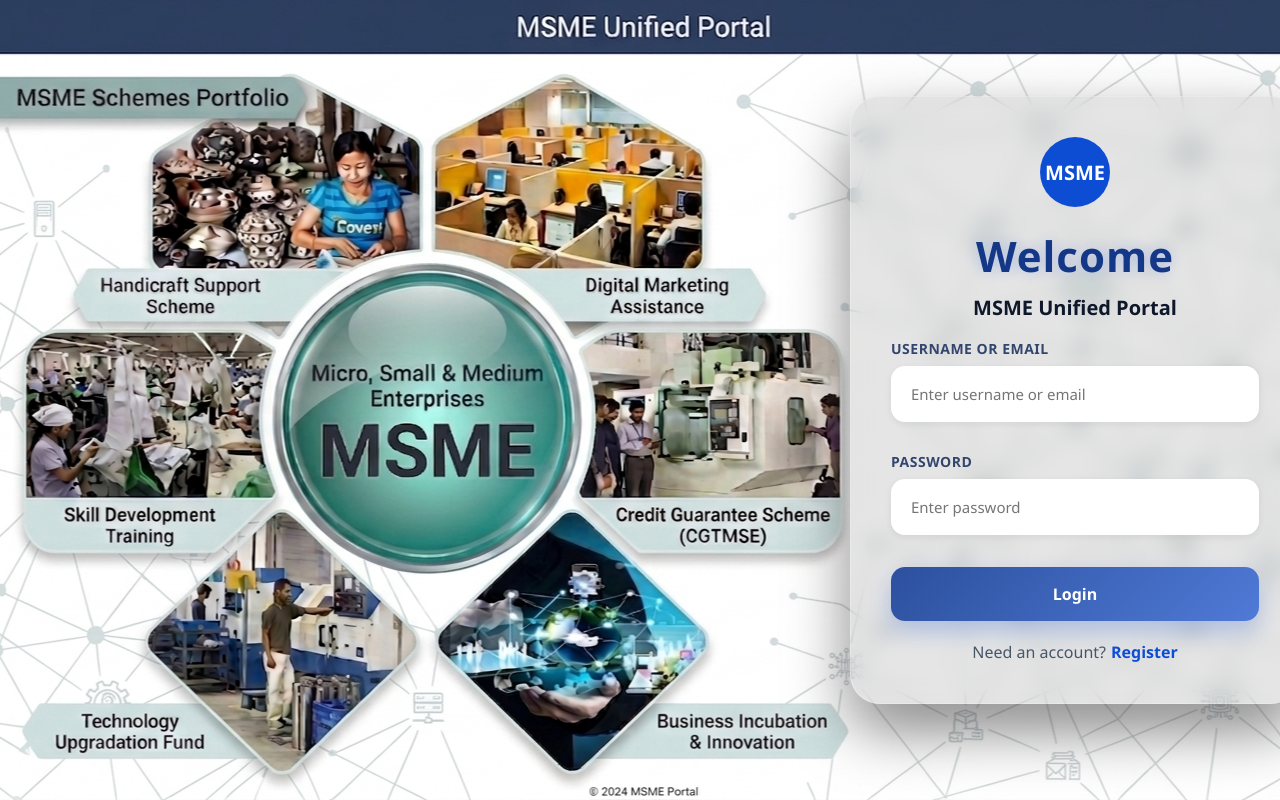
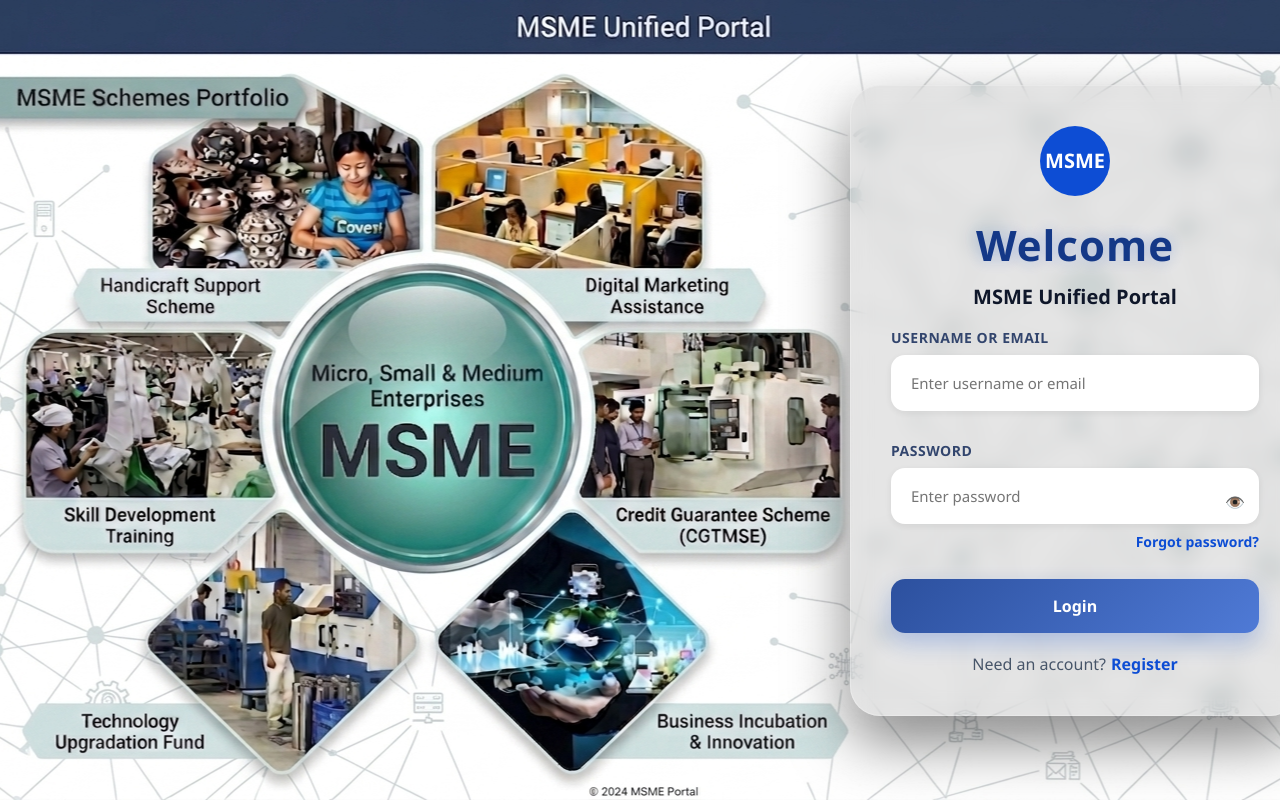
Before and after one commit to DHANALAKSHMI3355/msme-portal, a Flask app: page / in a window 1280 px wide. Run offline with Flask 3, Linux system fonts and the light colour scheme.

Commit message:
Add password visibility toggle and forgot password link

```diff
--- a/login.html
+++ b/login.html
@@ -196,6 +196,50 @@ input:focus{
     0 0 8px rgba(13,77,212,.3);
 }
 
+.password-wrapper{
+    position:relative;
+}
+
+.password-wrapper input{
+    padding-right:48px;
+}
+
+.password-toggle{
+    position:absolute;
+    right:14px;
+    top:50%;
+    transform:translateY(-50%);
+    background:none;
+    border:none;
+    color:#475569;
+    cursor:pointer;
+    font-size:16px;
+    padding:0;
+    width:auto;
+    margin:0;
+    box-shadow:none;
+}
+
+.password-toggle:hover{
+    color:#0d4dd4;
+    transform:translateY(-50%) scale(1.05);
+}
+
+.forgot-link{
+    display:block;
+    text-align:right;
+    margin-top:-4px;
+    margin-bottom:8px;
+    font-size:14px;
+    color:#0d4dd4;
+    text-decoration:none;
+    font-weight:600;
+}
+
+.forgot-link:hover{
+    text-decoration:underline;
+}
+
 /* BUTTON */
 
 button{
@@ -331,12 +375,19 @@ button:hover{
         Password
     </label>
 
+    <div class="password-wrapper">
         <input
             id="password"
             type="password"
             placeholder="Enter password"
             autocomplete="current-password"
         >
+        <button type="button" class="password-toggle" id="passwordToggle" aria-label="Show password">
+            👁️
+        </button>
+    </div>
+
+    <a href="register.html" class="forgot-link">Forgot password?</a>
 
     <button id="loginButton">
         Login
@@ -433,6 +484,16 @@ loginButton.addEventListener(
 loginUser
 );
 
+const passwordInput = document.getElementById('password');
+const passwordToggle = document.getElementById('passwordToggle');
+
+passwordToggle.addEventListener('click', () => {
+    const isHidden = passwordInput.type === 'password';
+    passwordInput.type = isHidden ? 'text' : 'password';
+    passwordToggle.textContent = isHidden ? '🙈' : '👁️';
+    passwordToggle.setAttribute('aria-label', isHidden ? 'Hide password' : 'Show password');
+});
+
 document.addEventListener(
 'keydown',
 event => {
--- a/requirements.txt
+++ b/requirements.txt
@@ -10,4 +10,4 @@ MarkupSafe==3.0.3
 mysqlclient==2.2.8
 Werkzeug==3.1.8
 gunicorn==21.2.0
-requests==2.32.5
+requests==2.34.2
```
Also changed, not shown: templates/login.html (+61 -0 lines). Lines whose indentation alone changed are shown as unchanged.
